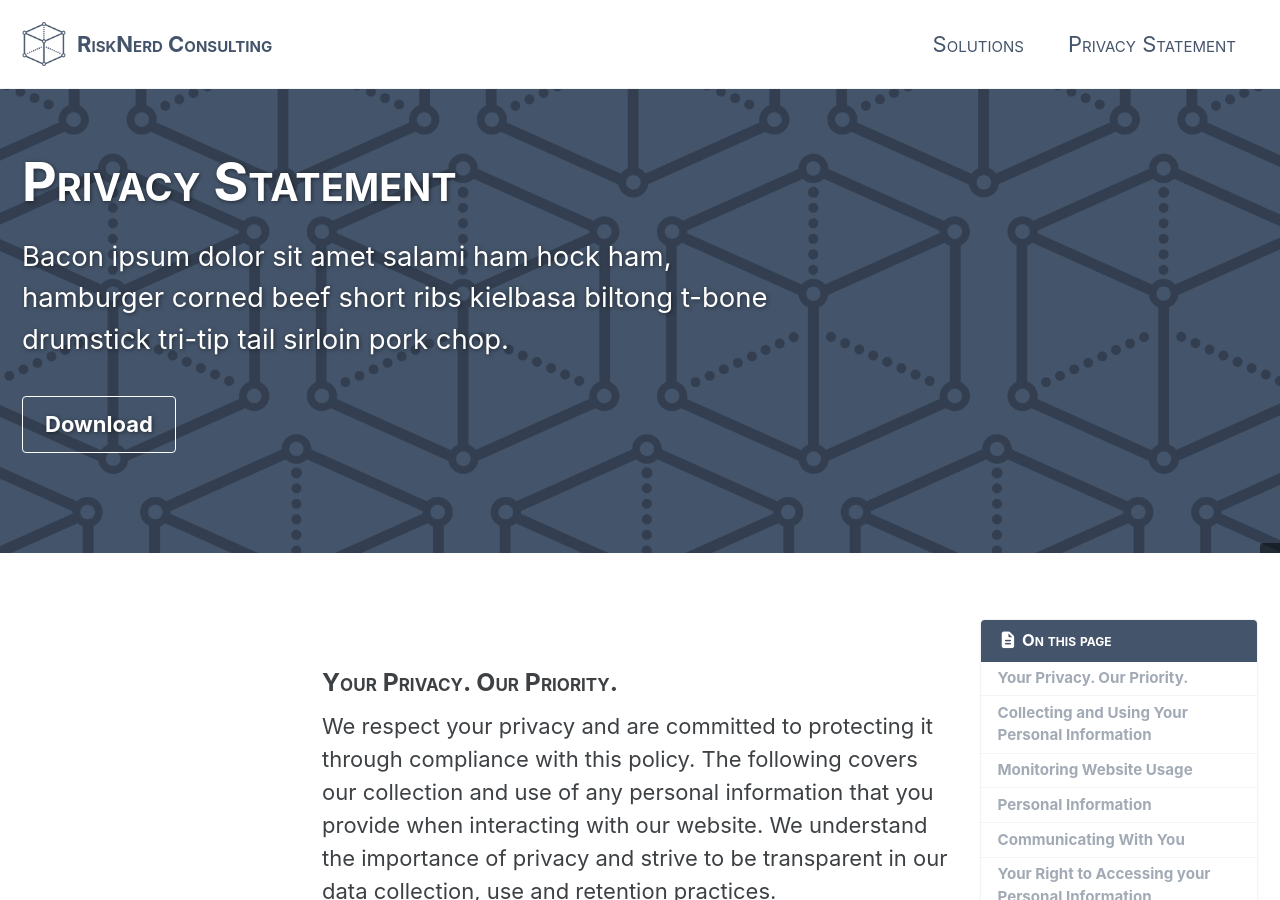
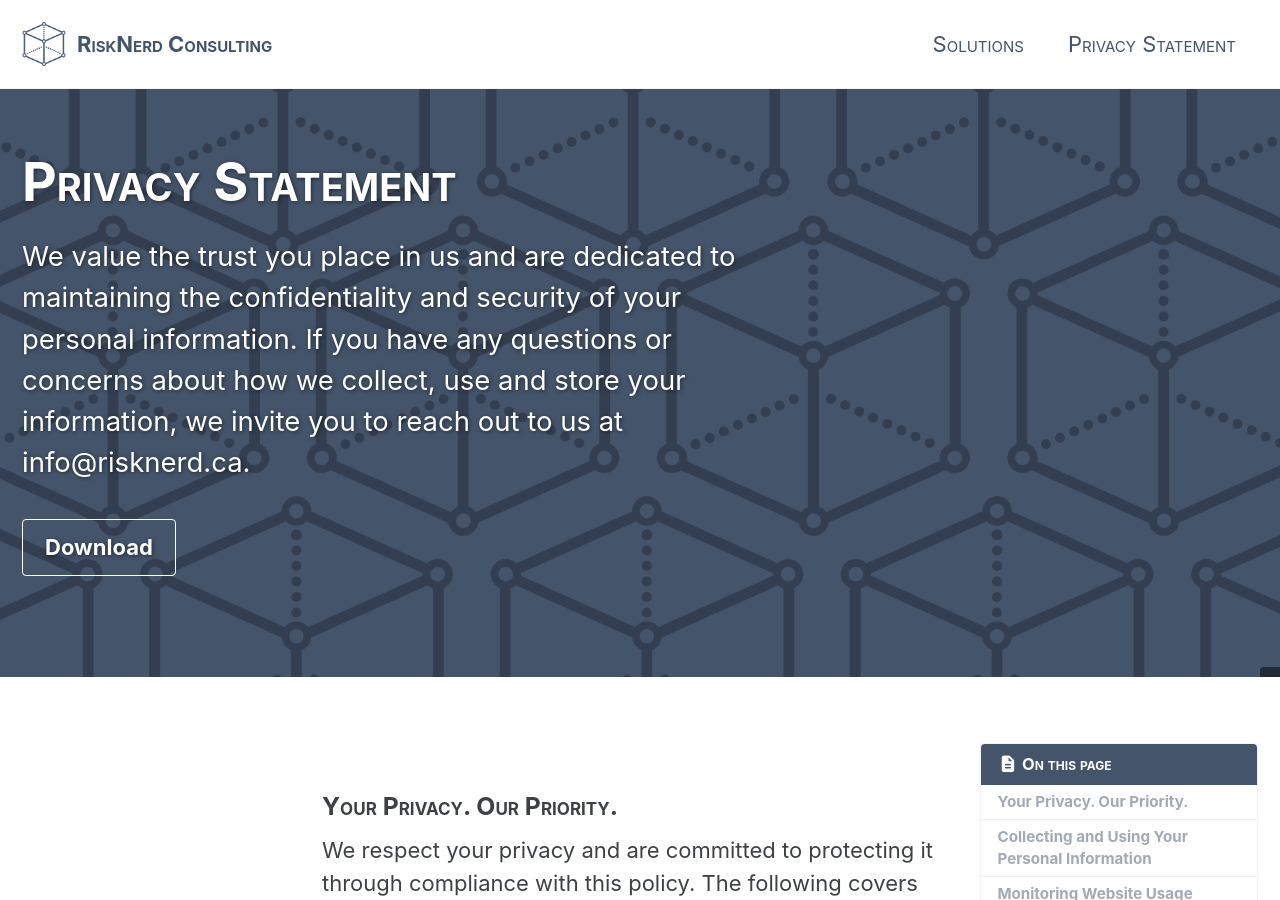
Before and after one commit to mattddickinson/risknerd2, a Jekyll site: the page built from _pages/privacy.md, in a window 1280 px wide and 900 px high. Built offline with Jekyll 4.4.1, drawn with Linux system fonts in a browser that asks for light colours; cached includes are drawn as plain includes.

Commit message:
privacy excerpt update

```diff
--- a/_pages/privacy.md
+++ b/_pages/privacy.md
@@ -11,7 +11,7 @@ header:
     - label: "Download"
       url: "https://github.com/mmistakes/minimal-mistakes/"
   caption: ""
-excerpt: "Bacon ipsum dolor sit amet salami ham hock ham, hamburger corned beef short ribs kielbasa biltong t-bone drumstick tri-tip tail sirloin pork chop."
+excerpt: "We value the trust you place in us and are dedicated to maintaining the confidentiality and security of your personal information. If you have any questions or concerns about how we collect, use and store your information, we invite you to reach out to us at info@risknerd.ca."
 ---
 
 ### Your Privacy. Our Priority.
```
